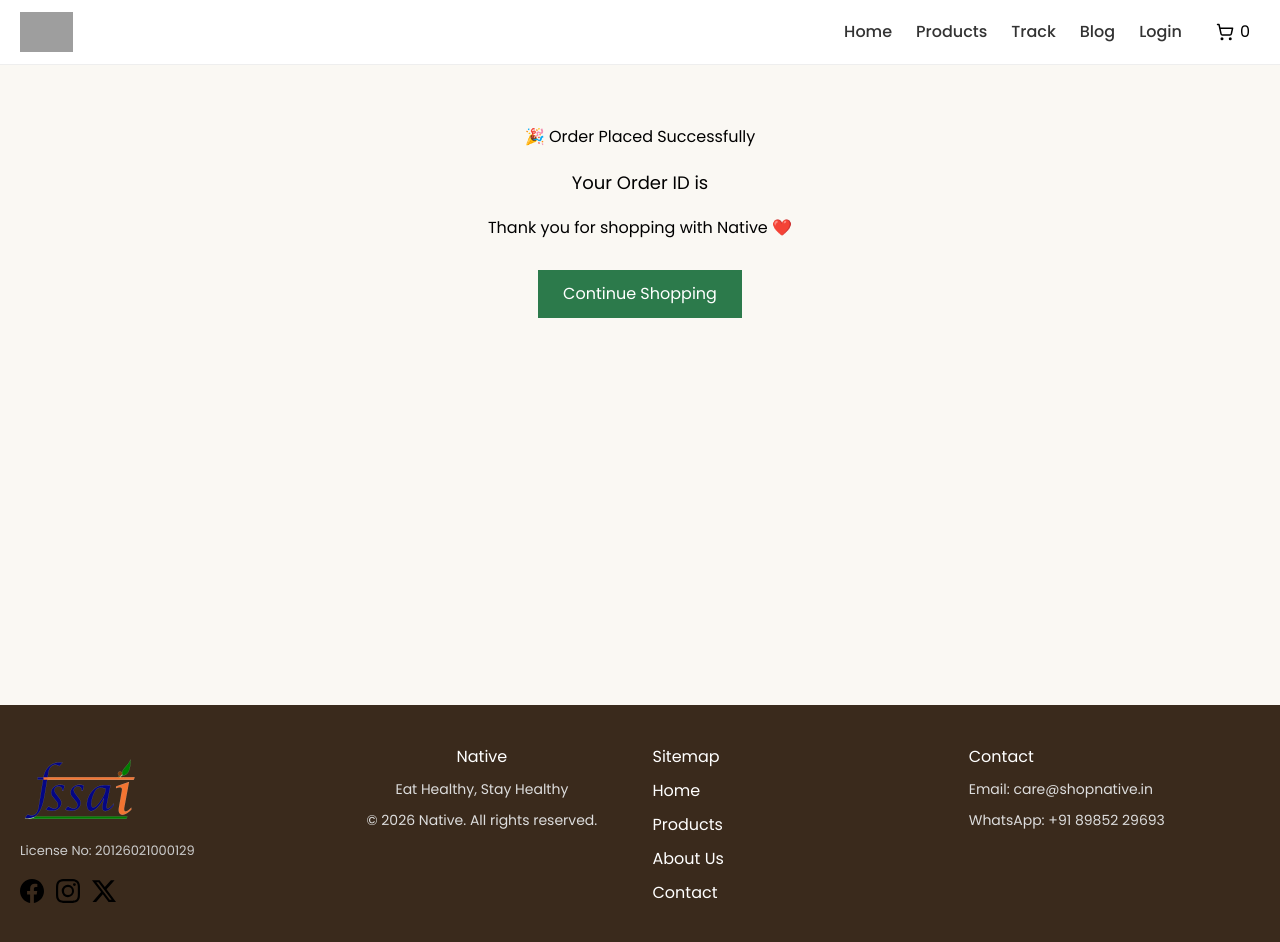
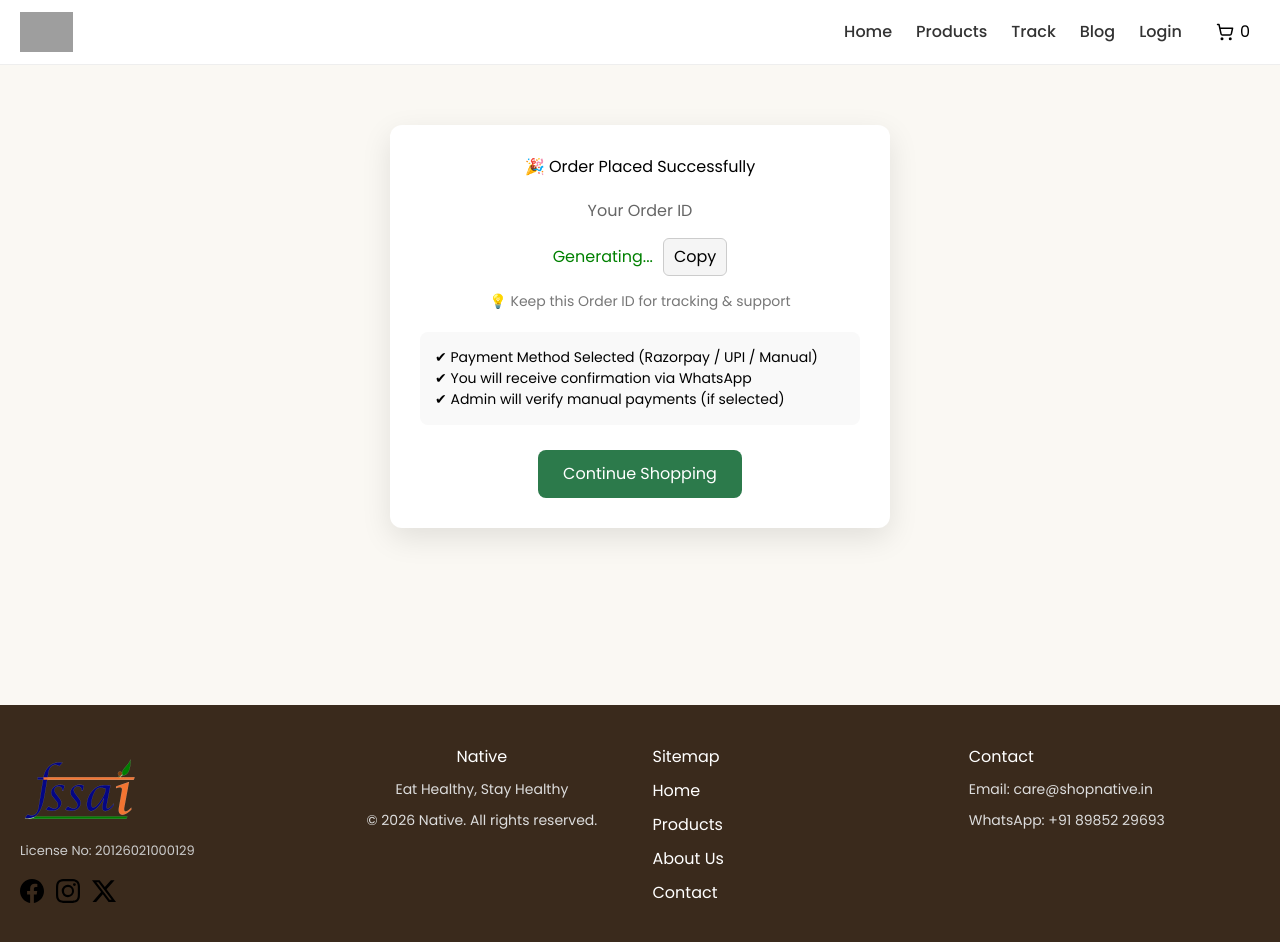
Before and after one commit to nagarajukandula55/native, a Next.js app: page /order-success in a window 1280 px wide. Shown: the top 942 px of the page. Built offline with nearby package versions, Linux system fonts and the light colour scheme; grey boxes are pictures that could not be loaded.

Commit message:
Update page.js

```diff
--- a/app/order-success/page.js
+++ b/app/order-success/page.js
@@ -1,44 +1,142 @@
-"use client"
+"use client";
 
-import { useSearchParams } from "next/navigation"
-import Link from "next/link"
+import { useSearchParams } from "next/navigation";
+import { useEffect, useState } from "react";
+import Link from "next/link";
 
-export default function OrderSuccess(){
+export default function OrderSuccess() {
+  const params = useSearchParams();
+  const [orderId, setOrderId] = useState("");
 
-  const params = useSearchParams()
-  const orderId = params.get("orderId")
+  useEffect(() => {
+    const id =
+      params.get("orderId") ||
+      sessionStorage.getItem("lastOrderId");
 
-  return(
+    setOrderId(id || "");
+  }, [params]);
 
-    <div style={{padding:"60px", textAlign:"center"}}>
+  const copyOrderId = () => {
+    if (!orderId) return;
+    navigator.clipboard.writeText(orderId);
+    alert("Order ID copied");
+  };
 
-      <h1>🎉 Order Placed Successfully</h1>
+  return (
+    <div style={styles.container}>
 
-      <p style={{fontSize:"18px", marginTop:"20px"}}>
-        Your Order ID is
+      <div style={styles.card}>
+
+        <h1 style={styles.title}>
+          🎉 Order Placed Successfully
+        </h1>
+
+        <p style={styles.subText}>
+          Your Order ID
         </p>
 
-      <h2 style={{color:"green"}}>{orderId}</h2>
+        <div style={styles.orderBox}>
+          <h2 style={styles.orderId}>
+            {orderId || "Generating..."}
+          </h2>
 
-      <p style={{marginTop:"20px"}}>
-        Thank you for shopping with Native ❤️
+          <button onClick={copyOrderId} style={styles.copyBtn}>
+            Copy
+          </button>
+        </div>
+
+        <p style={styles.note}>
+          💡 Keep this Order ID for tracking & support
         </p>
 
+        <div style={styles.infoBox}>
+          <p>✔ Payment Method Selected (Razorpay / UPI / Manual)</p>
+          <p>✔ You will receive confirmation via WhatsApp</p>
+          <p>✔ Admin will verify manual payments (if selected)</p>
+        </div>
+
         <Link href="/products">
-        <button style={{
-          marginTop:"30px",
-          padding:"12px 25px",
-          background:"#2c7a4b",
-          color:"#fff",
-          border:"none",
-          cursor:"pointer"
-        }}>
+          <button style={styles.button}>
             Continue Shopping
           </button>
         </Link>
 
       </div>
 
-  )
+    </div>
+  );
+}
 
-}
+/* ================= STYLES ================= */
+const styles = {
+  container: {
+    padding: "60px",
+    display: "flex",
+    justifyContent: "center",
+  },
+
+  card: {
+    maxWidth: "500px",
+    width: "100%",
+    textAlign: "center",
+    background: "#fff",
+    padding: "30px",
+    borderRadius: "12px",
+    boxShadow: "0 10px 30px rgba(0,0,0,0.1)",
+  },
+
+  title: {
+    marginBottom: "20px",
+  },
+
+  subText: {
+    fontSize: "16px",
+    color: "#666",
+  },
+
+  orderBox: {
+    display: "flex",
+    justifyContent: "center",
+    alignItems: "center",
+    gap: "10px",
+    margin: "15px 0",
+  },
+
+  orderId: {
+    color: "green",
+    margin: 0,
+  },
+
+  copyBtn: {
+    padding: "6px 10px",
+    cursor: "pointer",
+    border: "1px solid #ccc",
+    background: "#f5f5f5",
+    borderRadius: "6px",
+  },
+
+  note: {
+    marginTop: "10px",
+    fontSize: "14px",
+    color: "#777",
+  },
+
+  infoBox: {
+    marginTop: "20px",
+    textAlign: "left",
+    fontSize: "14px",
+    background: "#f9f9f9",
+    padding: "15px",
+    borderRadius: "8px",
+  },
+
+  button: {
+    marginTop: "25px",
+    padding: "12px 25px",
+    background: "#2c7a4b",
+    color: "#fff",
+    border: "none",
+    cursor: "pointer",
+    borderRadius: "8px",
+  },
+};
```
Lines whose indentation alone changed are shown as unchanged.
